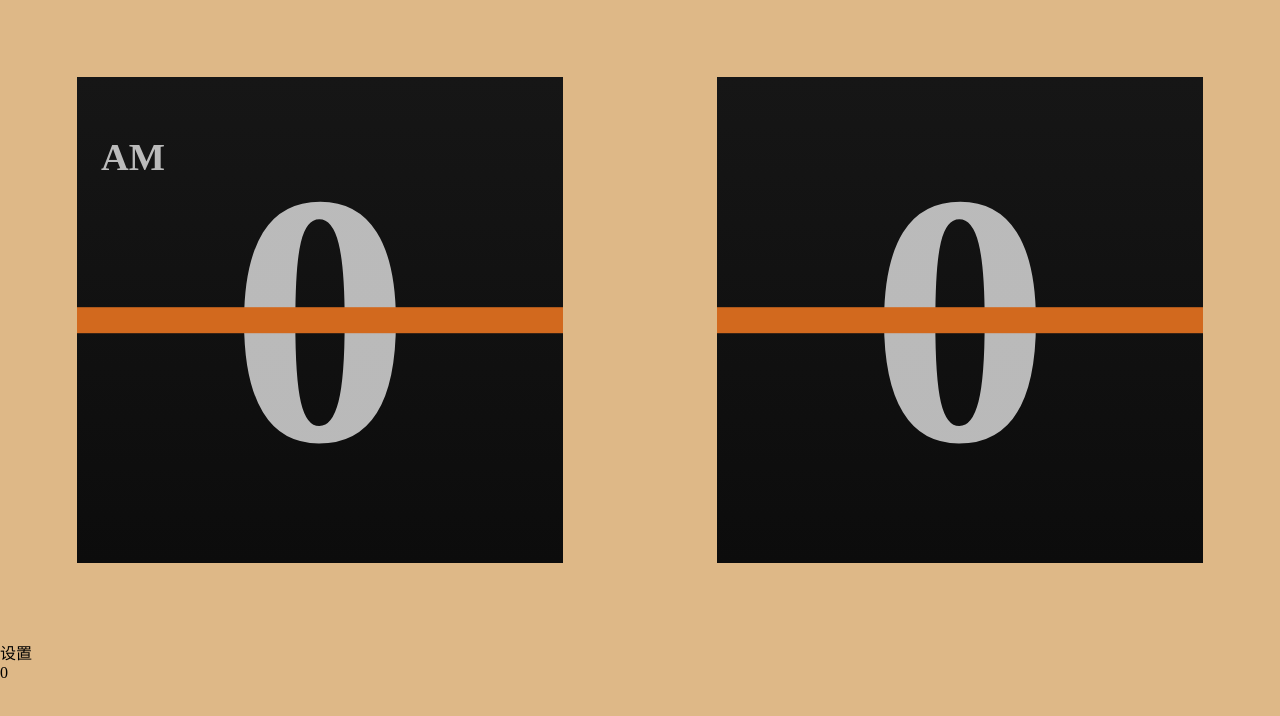
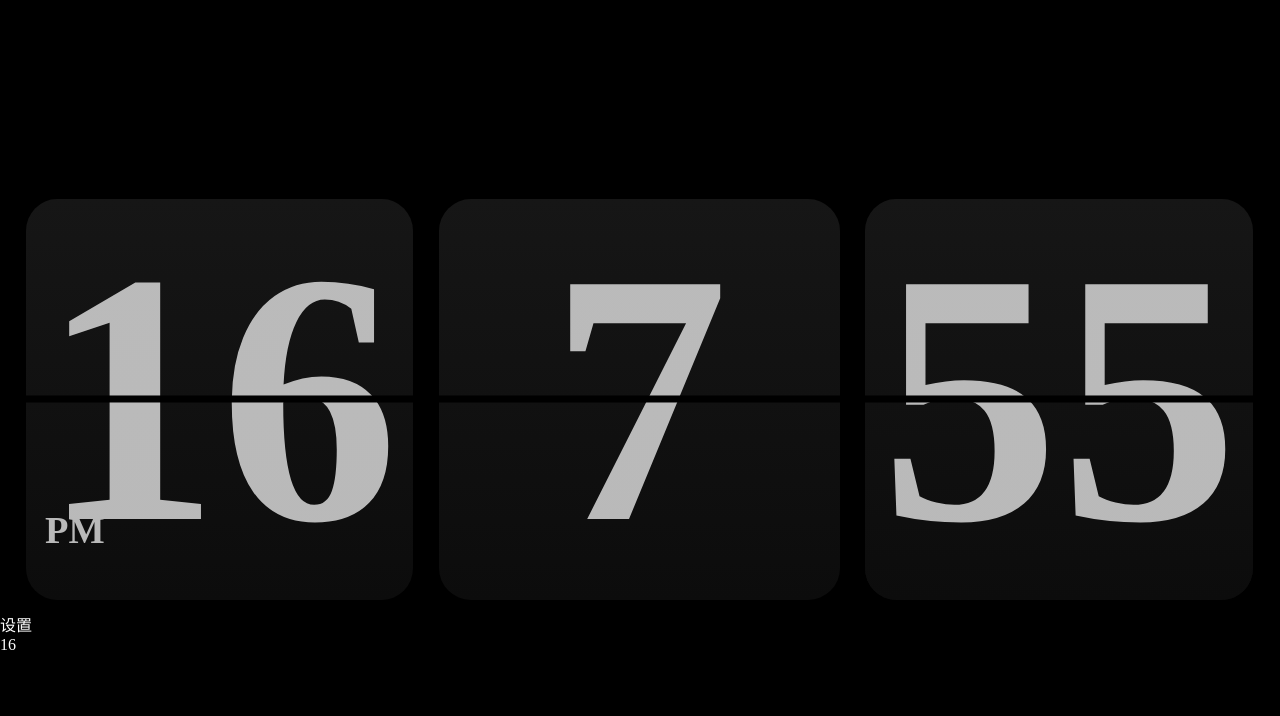
Before and after one commit to lufunc/clock, a Vue app: page / in a window 1280 px wide. Shown: the top 716 px of the page. Built offline with nearby package versions, Linux system fonts and the light colour scheme.

Commit message:
feat:flippage

```diff
--- a/src/App.vue
+++ b/src/App.vue
@@ -7,9 +7,12 @@
       <div class="timer_inner">
         <clock :num="num2"></clock>
       </div>
+      <div class="timer_inner">
+        <clock :num="num3"></clock>
+      </div>
     </div>
-    <div @click="ttt">设置</div>
-    <div>{{num1}}</div>
+    <div style="color:#fff;" @click="ttt">设置</div>
+    <div style="color:#fff;">{{num1}}</div>
   </div>
 </template>
 
@@ -23,8 +26,9 @@ export default {
       // clock content
       ampm: true,
       zero: false,
-      num1: 0,
+      num1: 11,
       num2: 0,
+      num3: 0,
       // config
       // 12h 24h 024h
       hourFormat: 0,
@@ -39,11 +43,12 @@ export default {
       let s = t.getSeconds()
       return {h,m,s}
     }
-    // let timer = setInterval(() => {
-    //   let res = gettimer()
-    //   data.num1 = res.m
-    //   data.num2 = res.s
-    // }, 200);
+    let timer = setInterval(() => {
+      let res = gettimer()
+      data.num1 = res.h
+      data.num2 = res.m
+      data.num3 = res.s
+    }, 200);
     const ttt = () => {
       console.log('设置time1')
       data.num1++
@@ -67,15 +72,22 @@ body{
   bottom: 0;
   left: 0;
   right: 0;
-  background-color: burlywood;
+  background-color: #000;
 }
 .timer{
   display: flex;
+  margin-top: calc(50vh - 16.7vw);
 }
 .timer_inner{
   box-sizing: border-box;
-  width: 50vw;
-  height: 50vw;
-  padding: 6vw;
+  width: 33.3vw;
+  height: 33.3vw;
+  padding: 1vw;
+  &:first-child{
+    padding-left: 2vw;
+  }
+  &:last-child{
+    padding-right: 2vw;
+  }
 }
 </style>
--- a/src/components/clock.vue
+++ b/src/components/clock.vue
@@ -2,6 +2,8 @@
   <div class="clock">
     <halfClock :num="val" :ampm="ap"></halfClock>
     <halfClock :num="tempVal" :ampm="tempAp" btmpart="true"></halfClock>
+    <halfClock v-show="flipshow" :num="tempVal" :ampm="tempAp" :class="['page_front',flipping?'page_front_end':'']"></halfClock>
+    <halfClock v-show="flipshow" :num="val" :ampm="ap" btmpart="true" :class="['page_back',flipping?'page_back_end':'']"></halfClock>
   </div>
 </template>
 
@@ -22,19 +24,28 @@ export default {
       tempVal: 0,
       val: 0,
       tempAp: '',
-      ap: ''
+      ap: '',
+      flipshow: false,
+      flipping: false,
+      cache: []
     })
-    let timeout = null
+    let timeout
     watchEffect(()=>{
       console.log('watchEffect',props.num,props.ampm)
       let n = props.num
       data.val = n
       data.ap = getap(props.ampm, n)
-      clearTimeout(timeout)
-      timeout = setTimeout(() => {
-        data.tempVal = n
-        data.tempAp = data.ap
-      }, 300);
+      data.flipshow = true
+      setTimeout(() => {
+        data.flipping = true
+        clearTimeout(timeout)
+        timeout = setTimeout(() => {
+          data.tempVal = n
+          data.tempAp = data.ap
+          data.flipshow = false
+          data.flipping = false
+        }, 600);
+      }, 0);
     })
     return {
       ...toRefs(data)
@@ -45,6 +56,31 @@ export default {
 
 <style lang="less">
 .clock{
+  position: relative;
+  width: 100%;
   height: 100%;
 }
+.page_front,.page_back{
+  position: absolute;
+  width: 100%;
+  height: 50%;
+  backface-visibility: hidden;
+  transition: all 0.6s ease-in;
+}
+.page_front{
+  top: 0;
+  transform-origin: bottom;
+  transform: rotateX(360deg);
+}
+.page_back{
+  top: 50%;
+  transform-origin: top;
+  transform: rotateX(180deg);
+}
+.page_front_end{
+  transform: rotateX(180deg);
+}
+.page_back_end{
+  transform: rotateX(0deg);
+}
 </style>
--- a/src/components/halfClock.vue
+++ b/src/components/halfClock.vue
@@ -30,6 +30,7 @@ export default {
 .half_inner{
   position: relative;
   height: 200%;
+  border-radius: 8%;
   background: linear-gradient(to bottom, #161616, #0c0c0c);
 }
 .btmpart{
@@ -52,8 +53,8 @@ export default {
   top: 50%;
   transform: translateY(-50%);
   width: 100%;
-  height: 2vw;
-  background-color: chocolate;
+  height: 0.55vw;
+  background-color: #000;
 }
 .ampm{
   position: absolute;
```
